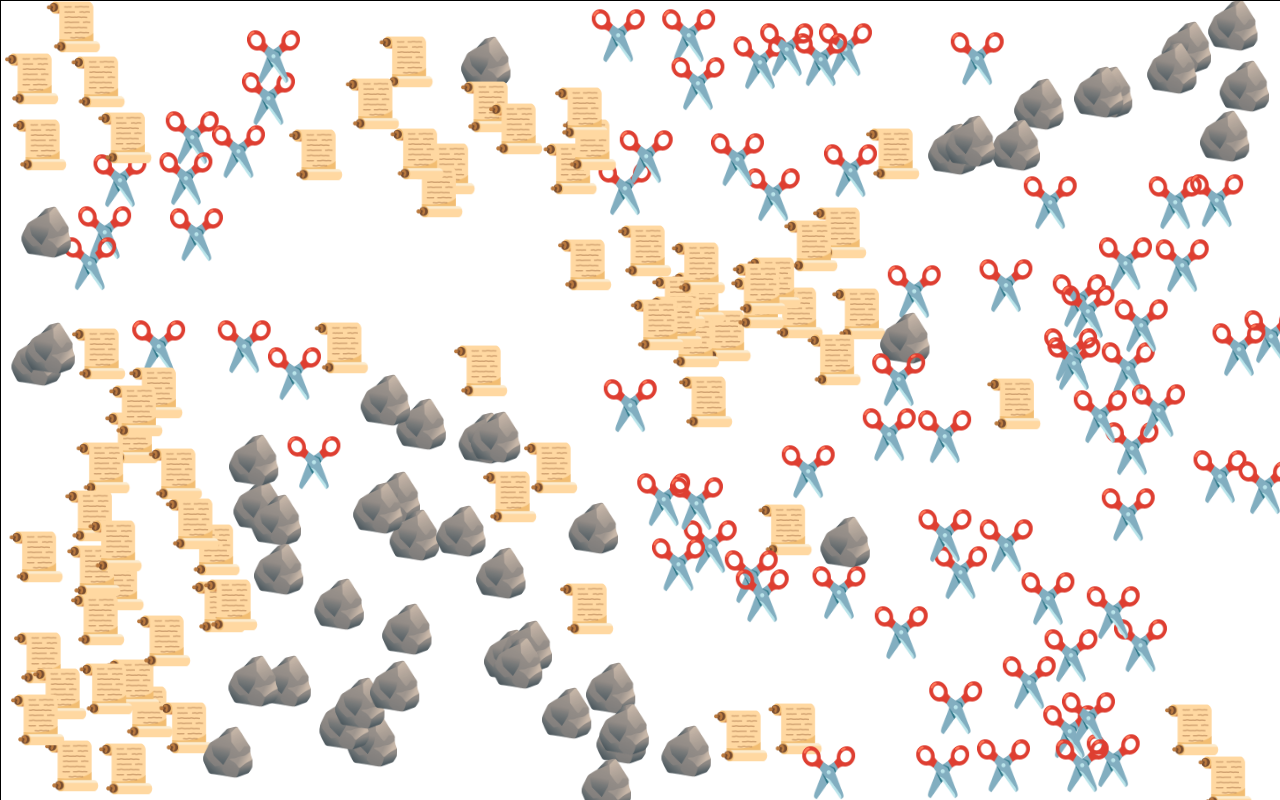
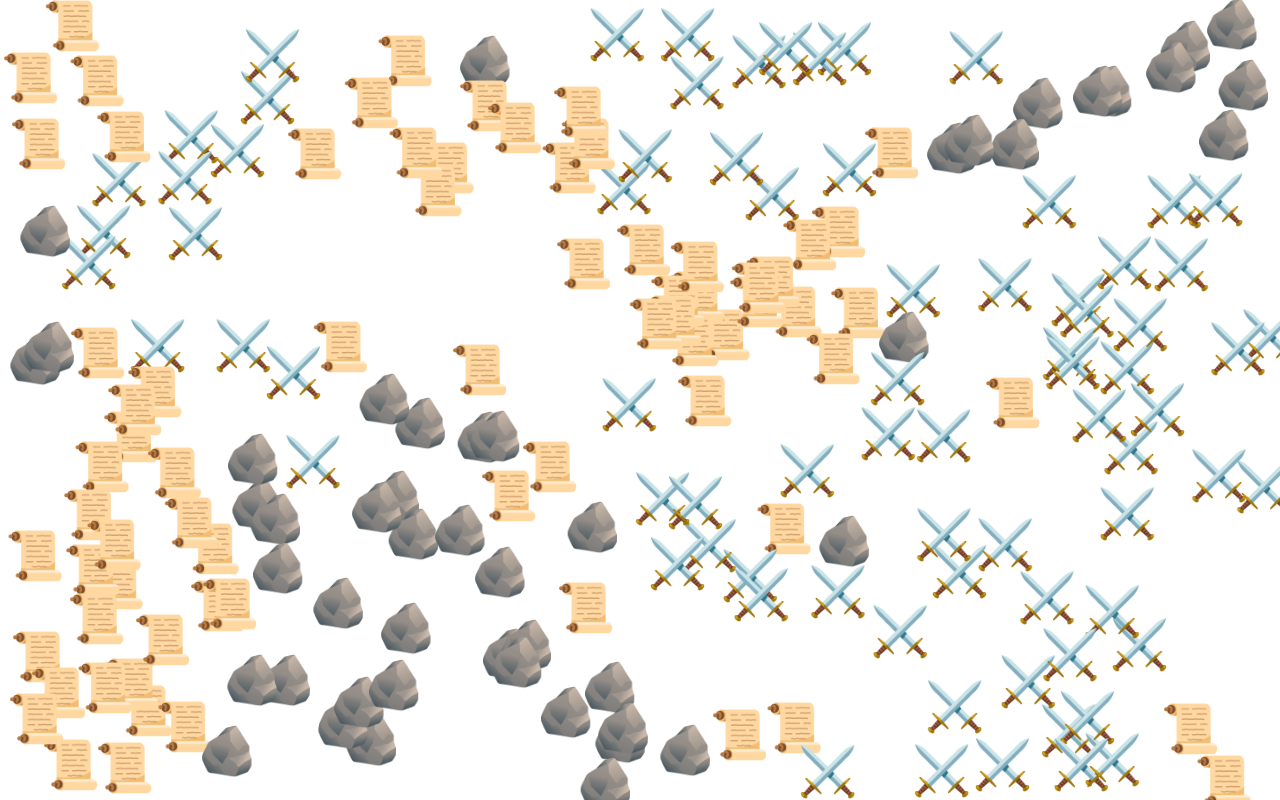
Before and after one commit to Axodouble/rockpaperscissors, a website: page public/index.html in a window 1280 px wide. Drawn offline with Linux system fonts and the light colour scheme.

Commit message:
Made swords for the fun of it.

```diff
--- a/public/index.html
+++ b/public/index.html
@@ -23,7 +23,6 @@
         width: 100vw;
         height: 100vh;
         display: block;
-        border: 1px solid black;
       }
     </style>
   </head>
--- a/public/main.js
+++ b/public/main.js
@@ -10,7 +10,7 @@ window.addEventListener("resize", resizeCanvas);
 
 resizeCanvas();
 
-const emojis = ["🪨", "📜", "✂️"];
+const emojis = ["🪨", "📜", "⚔️"];
 
 const boxes = [];
 
@@ -50,9 +50,9 @@ function update() {
         box.y + box.height > otherBox.y
       ) {
         if (
-          (box.emoji === "🪨" && otherBox.emoji === "✂️") ||
+          (box.emoji === "🪨" && otherBox.emoji === "⚔️") ||
           (box.emoji === "📜" && otherBox.emoji === "🪨") ||
-          (box.emoji === "✂️" && otherBox.emoji === "📜")
+          (box.emoji === "⚔️" && otherBox.emoji === "📜")
         ) {
           otherBox.emoji = box.emoji;
           const tempDx = box.dx;
@@ -63,9 +63,9 @@ function update() {
           box.dy = otherBox.dy;
           otherBox.dy = tempDy;
         } else if (
-          (otherBox.emoji === "🪨" && box.emoji === "✂️") ||
+          (otherBox.emoji === "🪨" && box.emoji === "⚔️") ||
           (otherBox.emoji === "📜" && box.emoji === "🪨") ||
-          (otherBox.emoji === "✂️" && box.emoji === "📜")
+          (otherBox.emoji === "⚔️" && box.emoji === "📜")
         ) {
           box.emoji = otherBox.emoji;
           const tempDx = box.dx;
```
